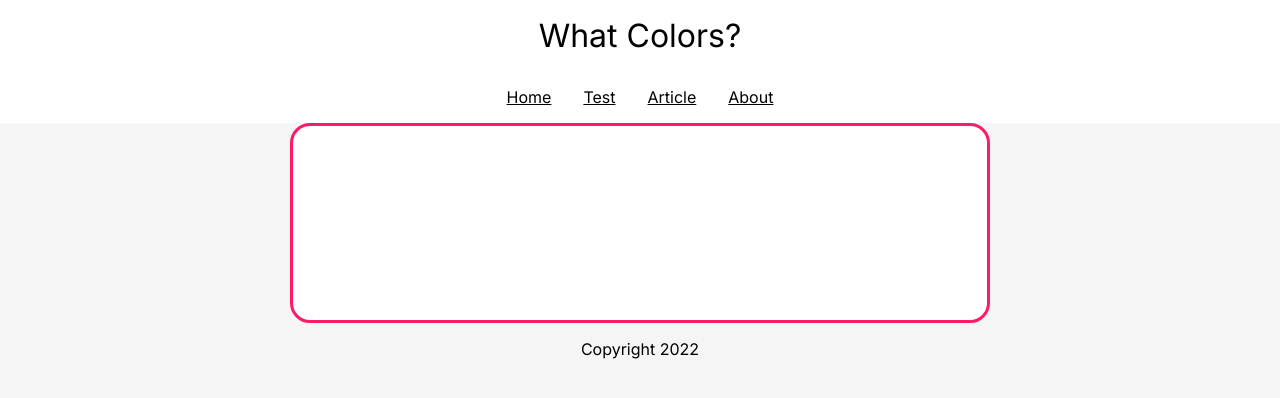
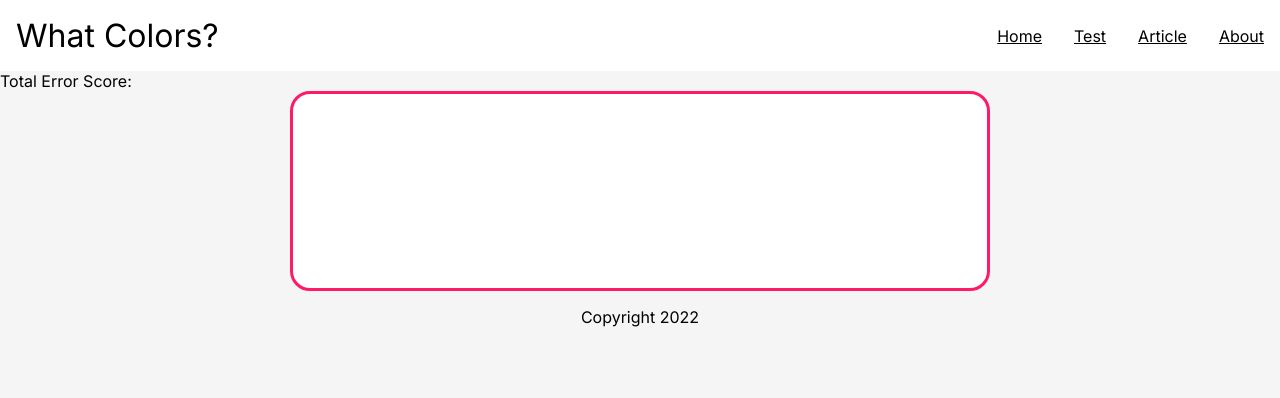
Before and after one commit to Z4nR/what-colors, a React (Create React App) app: page /test/result in a window 1280 px wide. Shown: the top 398 px of the page. Built offline with nearby package versions, Linux system fonts and the light colour scheme.

Commit message:
fix bug styling header

```diff
--- a/src/pages/ResultPage.js
+++ b/src/pages/ResultPage.js
@@ -73,13 +73,14 @@ export default function ResultPage() {
 
   useEffect(() => {
     if (getDiscriminant !== null) {
-      new Chart("radar-chart", config);
+      const radar = new Chart("radar-chart", config);
+      console.log(radar);
     }
   }, []);
 
   return (
     <section>
-      <p>{getMethod}</p>
+      <p>Total Error Score: {getMethod}</p>
       <div className="chartCard">
         <div className="chartBox">
           <canvas id="radar-chart"></canvas>
--- a/src/styles/main.css
+++ b/src/styles/main.css
@@ -26,7 +26,6 @@ section {
 .color-app_header {
   z-index: 200;
   display: flex;
-  flex-direction: column;
   align-items: center;
   background-color: white;
   box-shadow: 0 2px 8px 0 rgba(0, 0, 0, 0.5);
--- a/src/styles/responsive.css
+++ b/src/styles/responsive.css
@@ -118,6 +118,10 @@
 @media screen and (max-width: 599px) {
   section {
     padding: 8px 0;
+  }
+  /*App Header*/
+  .color-app_header {
+    flex-direction: column;
   }
   /*Test Page*/
   .instruction h3 {
```
